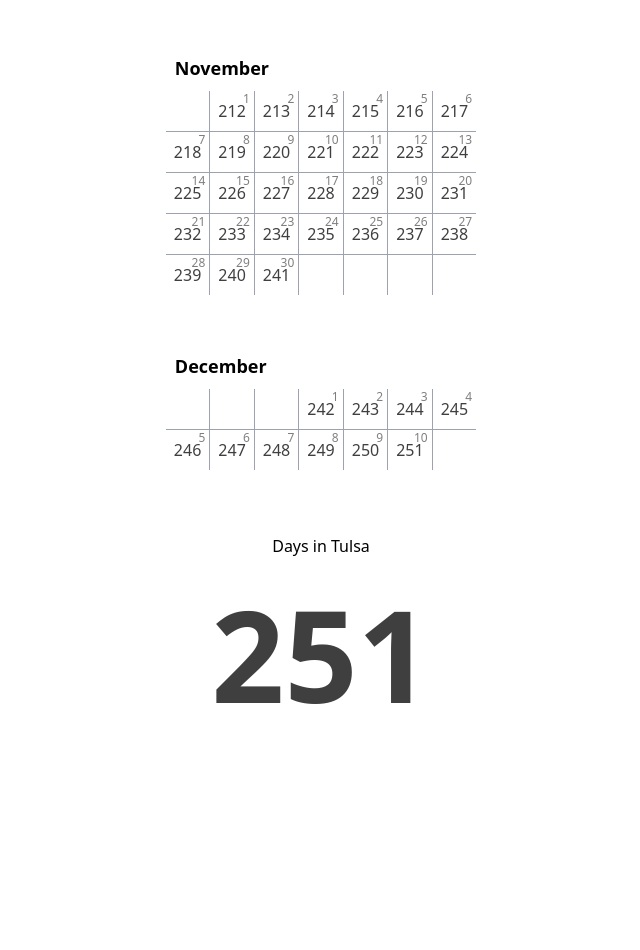
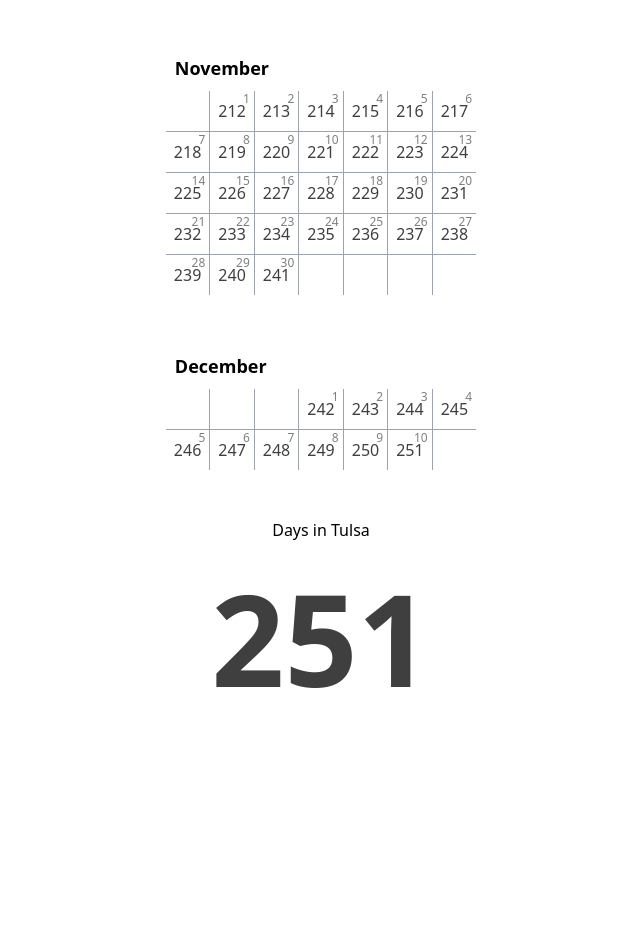
Before and after one commit to ThatGuySam/days-in-tulsa, a Vue app: page public/index.html in a window 1280 px wide. Shown: the part 2134-3084 px from the top of the page, without its empty margins (319-959 px from the left). Built offline with nearby package versions, Linux system fonts and the light colour scheme.

Commit message:
Set initial view spacing based on viewport height

```diff
--- a/public/index.html
+++ b/public/index.html
@@ -33,12 +33,12 @@
     ></tbody>
   </table>
 
-  <div class="flex flex-col justify-center items-center py-16 mb-32">
+  <div class="flex flex-col justify-center items-center py-12">
     <div>Days in Tulsa</div>
     <div
         id="days"
         class="font-bold opacity-75"
-        style="font-size: 8rem;"
+        style="font-size: 8rem; min-height: 45vh;"
     ></div>
     <!-- <div
         class="spacer h-screen"
```
